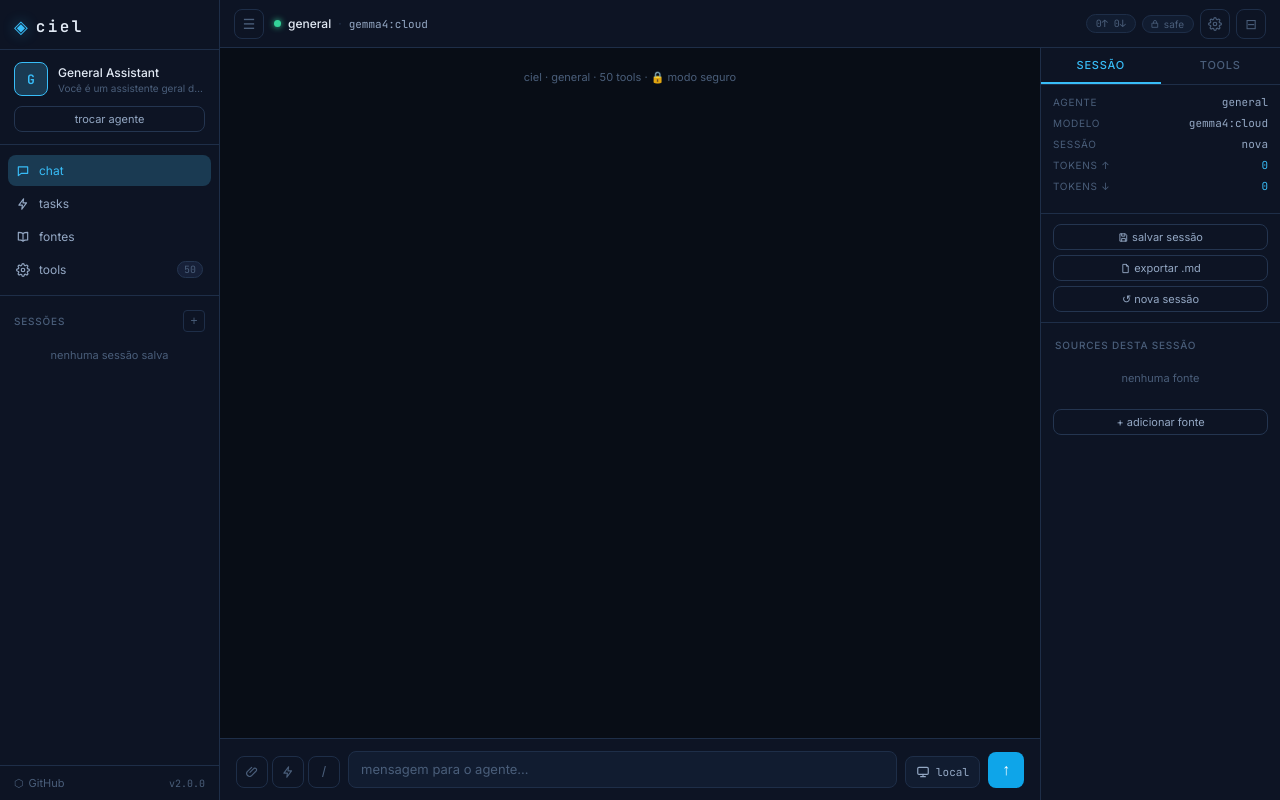
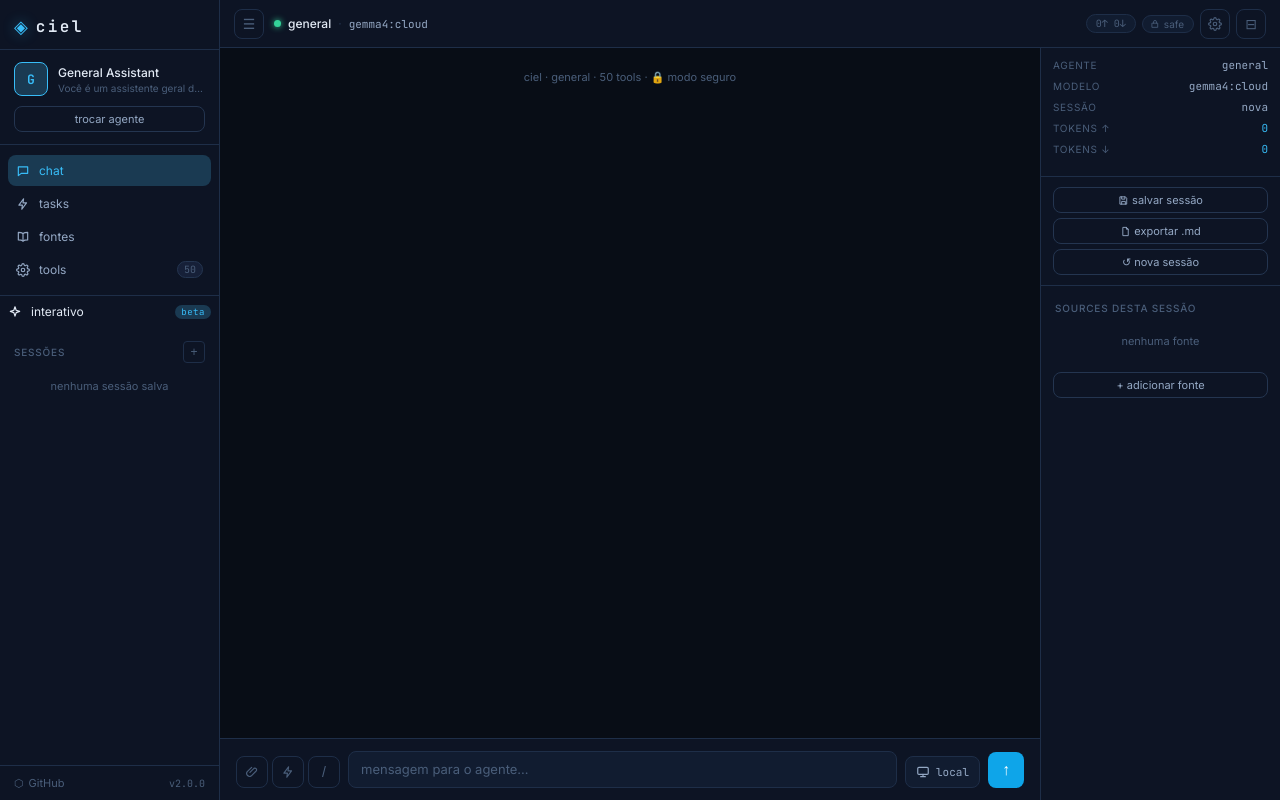
Before and after one commit to tiagobandeira/ciel, a Flask app: page / in a window 1280 px wide. Run offline with Flask 3, Linux system fonts and the light colour scheme; data that the repository does not hold is empty; some libraries are stand-ins or nearby versions.

Commit message:
feat(web): painel com uma função só e porta para o modo interativo
- remove a aba "tools" do painel direito: a lista vivia em duas telas. O item
  "tools" da sidebar agora roda /tools no chat (e a paleta também lista), com
  o badge de contagem mantido no menu.
- link discreto "interativo · beta" na sidebar, abrindo /ui em nova aba, e
  entrada equivalente na paleta de comandos; ícone i-spark no sprite.
- app.js: sai o cache allTools e as funções renderToolsList/filterTools/
  switchPanelTab/toggleToolsPanel; fica só atualizarTools(contagem).

```diff
--- a/web/static/app.js
+++ b/web/static/app.js
@@ -11,7 +11,6 @@ let currentSessionId = null;   // int | null — sessão onde o chat está acont
 let viewingSessionId = null;   // int | null — sessão destacada na sidebar (inclui modo leitura)
 let tokenIn          = 0;
 let tokenOut         = 0;
-let allTools         = {};     // cache de tools
 let rightPanelOpen   = true;
 let currentTurn      = null;   // turn_id do turno em andamento (trace do SSE)
 let turnoAtivo       = false;  // há um POST /api/chat em andamento
@@ -32,9 +31,6 @@ async function init() {
     _infoCache = info;
     currentAgent = info.agent;
     currentModel = info.model;
-    allTools     = {};
-    (info.tools || []).forEach(t => { allTools[t.name] = t; });
-
     // Topbar
     setStatus('online');
     document.getElementById('topbar-agent').textContent = info.agent;
@@ -51,10 +47,8 @@ async function init() {
     document.getElementById('info-model').textContent = info.model;
     setPerfilUI(info);
 
-    // Tools count badge
-    document.getElementById('tools-count').textContent = (info.tools || []).length;
-
-    renderToolsList(info.tools || []);
+    // Tools: só a contagem — a lista vive em /tools e na paleta
+    atualizarTools(info.tools);
 
     // Auth badge
     await updateAuthBadge(info);
@@ -369,10 +363,7 @@ window.sendMessage = async () => {
     // recarrega tools e sessões em background
     if (data.tools_changed) {
       const info = await api('/api/info');
-      allTools = {};
-      (info.tools || []).forEach(t => { allTools[t.name] = t; });
-      renderToolsList(info.tools || []);
-      document.getElementById('tools-count').textContent = (info.tools || []).length;
+      atualizarTools(info.tools);
     }
 
     await loadSessions();
@@ -413,34 +404,11 @@ window.quickCommand = (cmd) => {
   sendMessage();
 };
 
-// ── Tools panel ───────────────────────────────────────────────
-function renderToolsList(tools) {
-  const list = document.getElementById('tools-list');
-  if (!tools.length) {
-    list.innerHTML = '<div class="panel-empty">nenhuma tool carregada</div>';
-    return;
-  }
-  list.innerHTML = tools.map(t => {
-    const isTemp = t.cat === 'temp';
-    return `<div class="tool-item">
-      <div class="tool-item-name">
-        ${icone('gear')} ${esc(t.name)}
-        <span class="tool-cat-badge${isTemp?' temp':''}">
-          ${isTemp?'temp':'perm'}
-        </span>
-      </div>
-      <div class="tool-item-desc">${esc(t.desc || '')}</div>
-    </div>`;
-  }).join('');
-}
-
-window.filterTools = (q) => {
-  const items = document.querySelectorAll('.tool-item');
-  items.forEach(el => {
-    const name = el.querySelector('.tool-item-name')?.textContent.toLowerCase() || '';
-    el.style.display = name.includes(q.toLowerCase()) ? '' : 'none';
-  });
-};
+// ── Tools: contagem no menu (a lista vive em /tools e na paleta) ──
+function atualizarTools(tools) {
+  const el = document.getElementById('tools-count');
+  if (el) el.textContent = (tools || []).length;
+}
 
 // ── Sidebar ───────────────────────────────────────────────────
 window.toggleSidebar  = () => {
@@ -458,23 +426,6 @@ window.toggleRightPanel = () => {
   rightPanelOpen = !rightPanelOpen;
   panel.classList.toggle('collapsed', !rightPanelOpen);
   document.getElementById('right-panel-btn').textContent = rightPanelOpen ? '⊟' : '⊞';
-};
-
-window.toggleToolsPanel = () => {
-  // from sidebar nav: abre painel direito e muda tab
-  if (!rightPanelOpen) toggleRightPanel();
-  switchPanelTab('tools');
-  closeSidebar();
-};
-
-// ── Panel tabs ─────────────────────────────────────────────────
-window.switchPanelTab = (tab) => {
-  // marca o botão cujo onclick contém o nome da tab
-  document.querySelectorAll('.panel-tab').forEach(el => {
-    el.classList.toggle('active', el.getAttribute('onclick')?.includes(`'${tab}'`));
-  });
-  document.getElementById('panel-tools').classList.toggle('active', tab === 'tools');
-  document.getElementById('panel-session').classList.toggle('active', tab === 'session');
 };
 
 // ── Modais ─────────────────────────────────────────────────────
@@ -522,13 +473,8 @@ function resetRightPanel({ agentName = null, agentFull = null, agentDesc = null,
     currentAgent = agentName;
   }
 
-  // tools
-  if (tools !== null) {
-    allTools = {};
-    tools.forEach(t => { allTools[t.name] = t; });
-    renderToolsList(tools);
-    document.getElementById('tools-count').textContent = tools.length;
-  }
+  // tools: só a contagem (lista fica no /tools e na paleta)
+  if (tools !== null) atualizarTools(tools);
 
   // fontes: limpa mini-lista do painel
   document.getElementById('sources-panel-list').innerHTML =
@@ -840,10 +786,7 @@ window.loadSession = async (sessionId) => {
       document.getElementById('sidebar-agent-desc').textContent = data.agent_desc || '';
       document.getElementById('agent-avatar').textContent       = (data.agent_full || data.agent)[0].toUpperCase();
       document.getElementById('info-agent').textContent         = data.agent;
-      allTools = {};
-      (data.tools || []).forEach(t => { allTools[t.name] = t; });
-      renderToolsList(data.tools || []);
-      document.getElementById('tools-count').textContent = (data.tools || []).length;
+      atualizarTools(data.tools);
     }
 
     // info de sessão no painel
@@ -1255,10 +1198,7 @@ async function doLogin() {
     closeModal('auth-modal');
     // recarrega info para atualizar tools disponíveis
     const info = await api('/api/info');
-    allTools = {};
-    (info.tools || []).forEach(t => { allTools[t.name] = t; });
-    renderToolsList(info.tools || []);
-    document.getElementById('tools-count').textContent = (info.tools || []).length;
+    atualizarTools(info.tools);
     addSysMsg('🔓 autenticado — todas as tools disponíveis');
   } catch(_) {
     err.classList.remove('hidden');
@@ -1281,10 +1221,7 @@ async function doLogout() {
   _renderAuthBadge();
   closeModal('auth-modal');
   const info = await api('/api/info');
-  allTools = {};
-  (info.tools || []).forEach(t => { allTools[t.name] = t; });
-  renderToolsList(info.tools || []);
-  document.getElementById('tools-count').textContent = (info.tools || []).length;
+  atualizarTools(info.tools);
   addSysMsg('🔒 sessão encerrada — modo seguro ativo');
 }
 
@@ -1605,10 +1542,7 @@ window.aplicarPerfil = async (perfil) => {
     // nuvem tira secondary_model do schema; mantém o painel de tools coerente
     const info = await api('/api/info');
     _infoCache = info;
-    allTools = {};
-    (info.tools || []).forEach(t => { allTools[t.name] = t; });
-    renderToolsList(info.tools || []);
-    document.getElementById('tools-count').textContent = (info.tools || []).length;
+    atualizarTools(info.tools);
   } catch (e) {
     addSysMsg(`não deu para trocar o perfil: ${e.message}`);
   }
--- a/web/static/palette.js
+++ b/web/static/palette.js
@@ -26,6 +26,7 @@
     { rot: 'fontes',            desc: 'gerenciar fontes da sessão',    ic: 'book',      grupo: 'fontes',  acao: function () { window.openSourceModal(); } },
     { rot: 'trocar agente',     desc: 'mudar a persona ativa',         ic: 'chat',      grupo: 'sistema', acao: function () { window.openAgentModal(); } },
     { rot: 'ajustes',           desc: 'modelos, provedores e sobre',   ic: 'gear',      grupo: 'sistema', acao: function () { window.openSettings(); } },
+    { rot: 'modo interativo',   desc: 'abrir a interface visual (/ui)', ic: 'spark',    grupo: 'sistema', acao: function () { window.open('/ui', '_blank', 'noopener'); } },
     { rot: '/limpar-temp',      desc: 'remover tools temporárias',     ic: 'trash',     grupo: 'sistema', cmd: true },
   ];
 
--- a/web/static/style.css
+++ b/web/static/style.css
@@ -1766,3 +1766,12 @@ body {
   white-space: nowrap; overflow: hidden; text-overflow: ellipsis;
 }
 .paleta-vazia { padding: 10px; font-size: 11px; color: var(--muted); text-align: center; }
+
+/* link externo do modo interativo na sidebar */
+.nav-externo { text-decoration: none; color: inherit; }
+.nav-tag {
+  margin-left: auto;
+  font-family: var(--font-mono); font-size: 9px; letter-spacing: .06em;
+  color: var(--accent); background: var(--accent-dim);
+  border-radius: 8px; padding: 1px 6px;
+}
--- a/web/templates/index.html
+++ b/web/templates/index.html
@@ -35,6 +35,7 @@
   <symbol id="i-globe" viewBox="0 0 24 24"><circle cx="12" cy="12" r="8"/><path d="M4 12h16"/><path d="M12 4c2.4 2.6 3.5 5.2 3.5 8s-1.1 5.4-3.5 8M12 4c-2.4 2.6-3.5 5.2-3.5 8s1.1 5.4 3.5 8"/></symbol>
   <symbol id="i-pc" viewBox="0 0 24 24"><rect x="3" y="4" width="18" height="12" rx="2"/><path d="M8 20h8M12 16v4"/></symbol>
   <symbol id="i-cloud" viewBox="0 0 24 24"><path d="M7 18h10a4 4 0 0 0 .5-7.97A6 6 0 0 0 6 9a4.5 4.5 0 0 0 1 9z"/></symbol>
+  <symbol id="i-spark" viewBox="0 0 24 24"><path d="M12 3l2 6 6 2-6 2-2 6-2-6-6-2 6-2z"/></symbol>
   <symbol id="i-clipboard" viewBox="0 0 24 24"><path d="M8 4h8v3H8z"/><path d="M6 5H5v16h14V5h-1"/><path d="M9 11h6M9 15h6"/></symbol>
   <symbol id="i-info" viewBox="0 0 24 24"><circle cx="12" cy="12" r="8"/><path d="M12 11v6M12 7.5v.01"/></symbol>
   <symbol id="i-lock" viewBox="0 0 24 24"><path d="M5.5 10h13v10h-13z"/><path d="M8.5 10V7a3.5 3.5 0 0 1 7 0v3"/></symbol>
@@ -82,12 +83,20 @@
       <span class="nav-icon"><svg class="ic" aria-hidden="true"><use href="#i-book"></use></svg></span>
       <span>fontes</span>
     </button>
-    <button class="nav-item" onclick="toggleToolsPanel()">
+    <button class="nav-item" onclick="quickCommand('/tools')" title="listar as tools no chat">
       <span class="nav-icon"><svg class="ic" aria-hidden="true"><use href="#i-gear"></use></svg></span>
       <span>tools</span>
       <span class="nav-badge" id="tools-count">0</span>
     </button>
   </nav>
+
+  <!-- Modo interativo: outra superfície do mesmo server (/ui) -->
+  <a class="nav-item nav-externo" href="/ui" target="_blank" rel="noopener"
+     title="modo interativo (beta): partículas, voz, feed, imagens e TTS">
+    <span class="nav-icon"><svg class="ic" aria-hidden="true"><use href="#i-spark"></use></svg></span>
+    <span>interativo</span>
+    <span class="nav-tag">beta</span>
+  </a>
 
   <!-- Sessões -->
   <div class="sessions-section">
@@ -183,13 +192,7 @@
 
     <!-- Painel direito -->
     <aside id="right-panel" class="right-panel">
-      <!-- Tabs -->
-      <div class="panel-tabs">
-        <button class="panel-tab active" onclick="switchPanelTab('session')">sessão</button>
-        <button class="panel-tab" onclick="switchPanelTab('tools')">tools</button>
-      </div>
-
-      <!-- Tab: Sessão -->
+      <!-- Painel: sessão -->
       <div id="panel-session" class="panel-content active">
         <div class="session-info-block">
           <div class="info-row">
@@ -226,16 +229,6 @@
         </div>
         <div style="padding-left: 12px; padding-right: 12px;">
           <button class="btn-outline btn-sm w-full mt8" onclick="openSourceModal()">+ adicionar fonte</button>
-        </div>
-      </div>
-
-      <!-- Tab: Tools -->
-      <div id="panel-tools" class="panel-content">
-        <div class="panel-search-row">
-          <input type="text" class="panel-search" placeholder="buscar tool…" oninput="filterTools(this.value)">
-        </div>
-        <div id="tools-list" class="tools-list">
-          <div class="panel-empty">nenhuma tool carregada</div>
         </div>
       </div>
     </aside>
```
